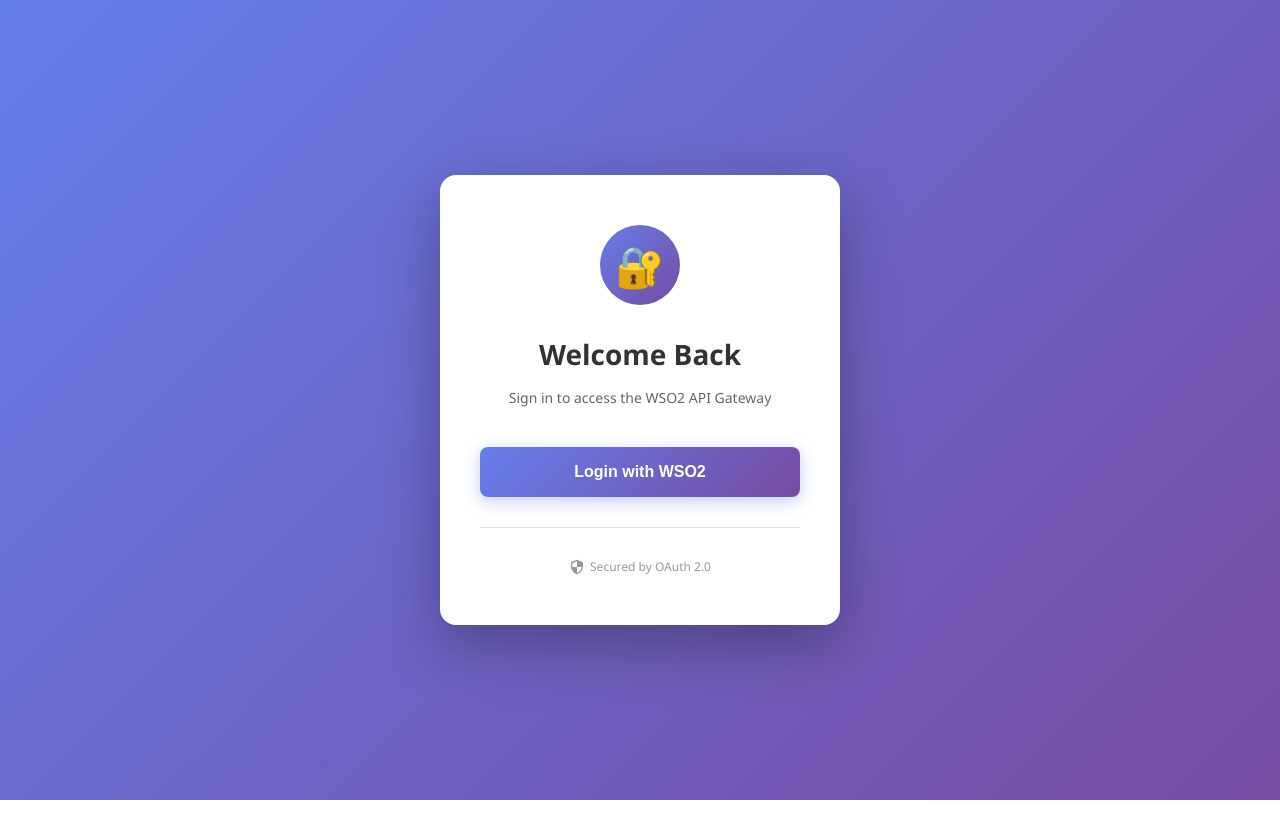
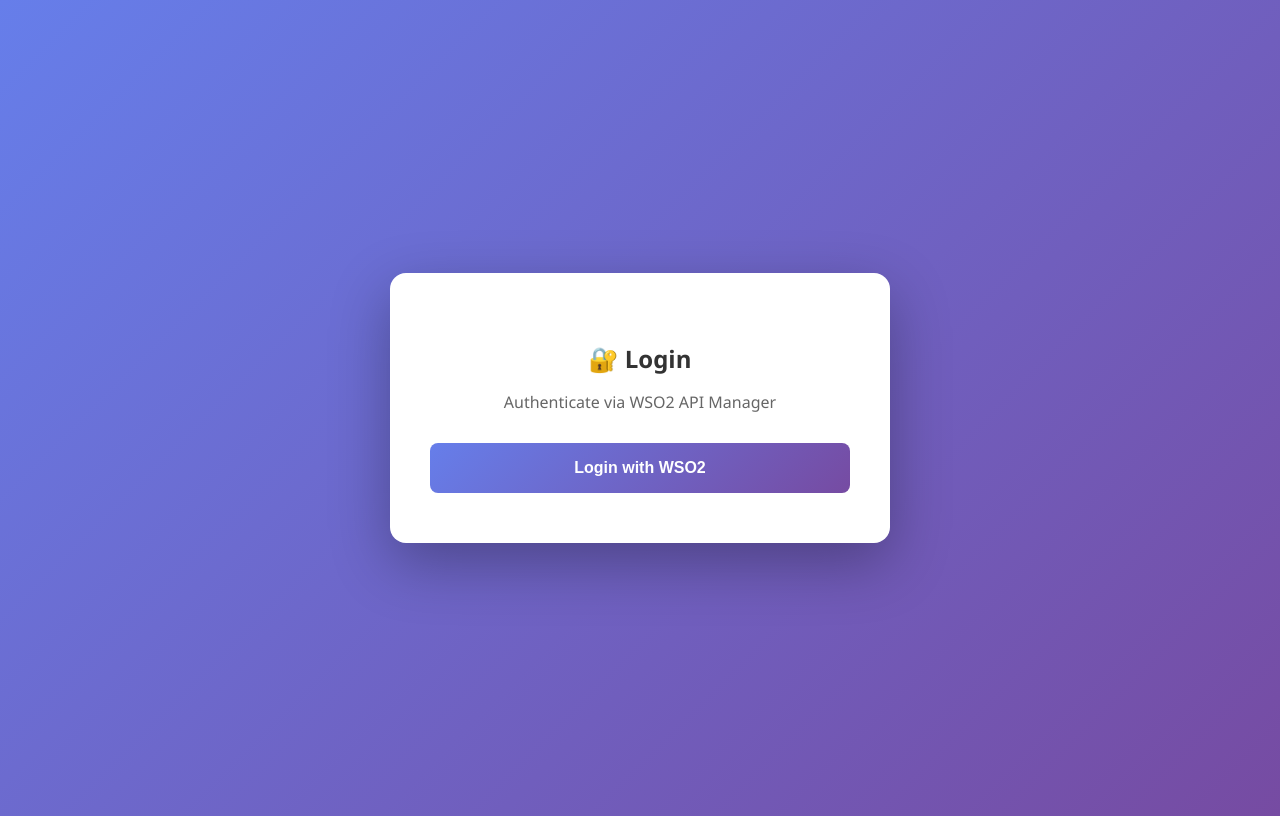
Before and after one commit to KeerthikaBaskar/Custom-Endpoints-Frontend, a plain HTML site: page login.html in a window 1280 px wide. Drawn offline with Linux system fonts and the light colour scheme.

Commit message:
updated login

```diff
--- a/login.html
+++ b/login.html
@@ -1,4 +1,4 @@
-<!DOCTYPE html>
+<!-- <!DOCTYPE html>
 <html lang="en">
 <head>
   <meta charset="UTF-8">
@@ -141,4 +141,97 @@
     }
   </script>
 </body>
+</html> -->
+
+<!DOCTYPE html>
+<html lang="en">
+<head>
+  <meta charset="UTF-8" />
+  <meta name="viewport" content="width=device-width, initial-scale=1.0"/>
+  <title>Login - WSO2</title>
+
+  <style>
+    body {
+      font-family: 'Segoe UI', Tahoma, Geneva, Verdana, sans-serif;
+      background: linear-gradient(135deg, #667eea 0%, #764ba2 100%);
+      min-height: 100vh;
+      display: flex;
+      justify-content: center;
+      align-items: center;
+    }
+
+    .login-container {
+      background: white;
+      border-radius: 16px;
+      padding: 50px 40px;
+      width: 100%;
+      max-width: 420px;
+      text-align: center;
+      box-shadow: 0 20px 60px rgba(0,0,0,0.3);
+    }
+
+    h2 {
+      margin-bottom: 10px;
+      color: #333;
+    }
+
+    p {
+      margin-bottom: 30px;
+      color: #666;
+    }
+
+    button {
+      width: 100%;
+      padding: 16px;
+      border: none;
+      border-radius: 8px;
+      background: linear-gradient(135deg, #667eea, #764ba2);
+      color: white;
+      font-size: 16px;
+      font-weight: 600;
+      cursor: pointer;
+    }
+
+    button:hover {
+      opacity: 0.9;
+    }
+  </style>
+</head>
+
+<body>
+  <div class="login-container">
+    <h2>🔐 Login</h2>
+    <p>Authenticate via WSO2 API Manager</p>
+
+    <button onclick="login()">Login with WSO2</button>
+  </div>
+
+  <script>
+    // ====== CONFIG (MATCH WSO2 DEV PORTAL) ======
+    const CLIENT_ID = "bUJ3rz2ySUgjpSxRWSQ9bArFXn8a";
+
+    const AUTH_URL =
+      "https://98.89.23.19:9443/oauth2/authorize";
+
+    const REDIRECT_URI =
+      "https://custom-endpoints-frontend.onrender.com/callback.html";
+
+    const SCOPE = "openid apim:api_view apim:subscribe";
+    const RESPONSE_TYPE = "code";
+
+    function login() {
+      const state = crypto.randomUUID();
+
+      const url =
+        AUTH_URL +
+        "?response_type=" + RESPONSE_TYPE +
+        "&client_id=" + CLIENT_ID +
+        "&redirect_uri=" + encodeURIComponent(REDIRECT_URI) +
+        "&scope=" + encodeURIComponent(SCOPE) +
+        "&state=" + state;
+
+      window.location.href = url;
+    }
+  </script>
+</body>
 </html>
```
